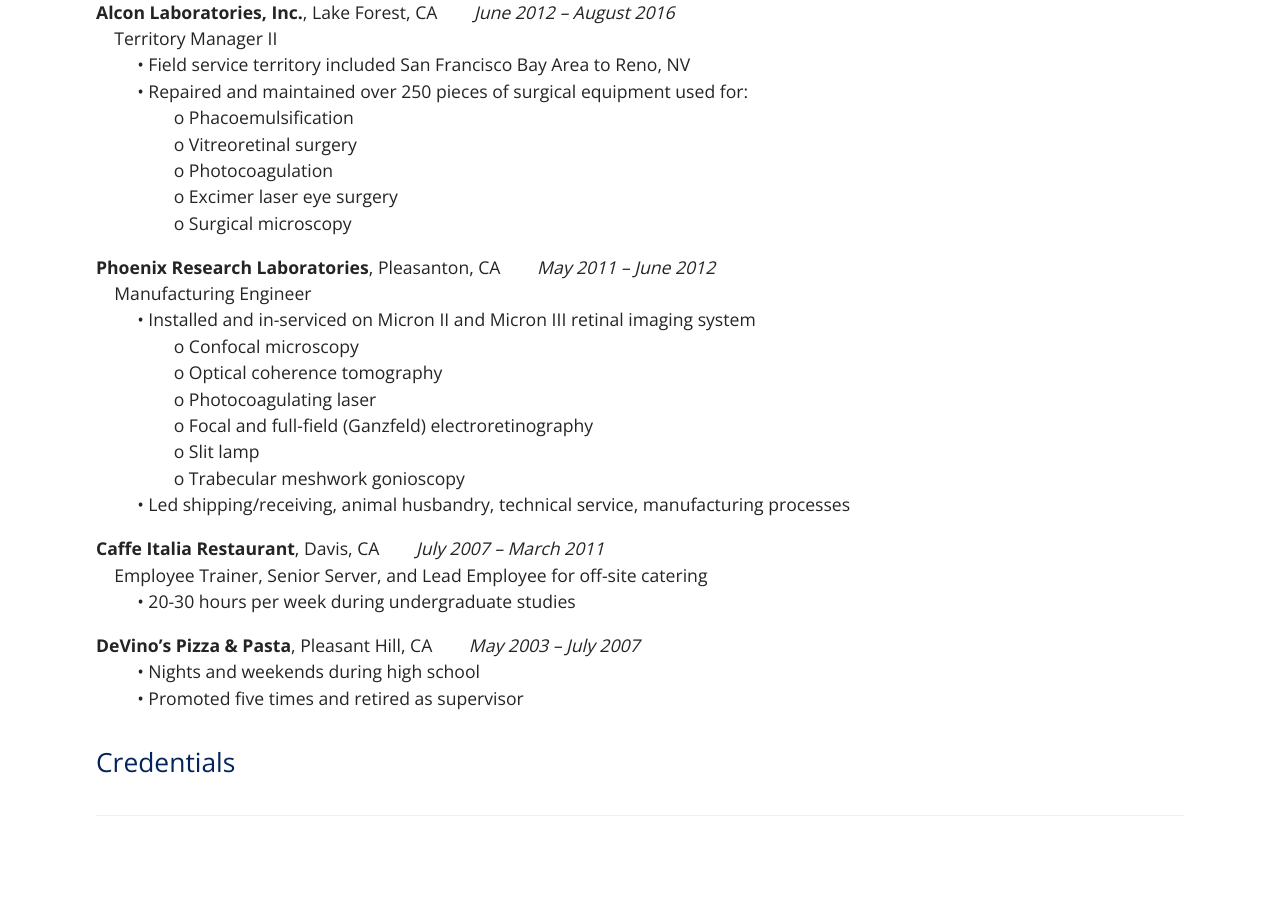
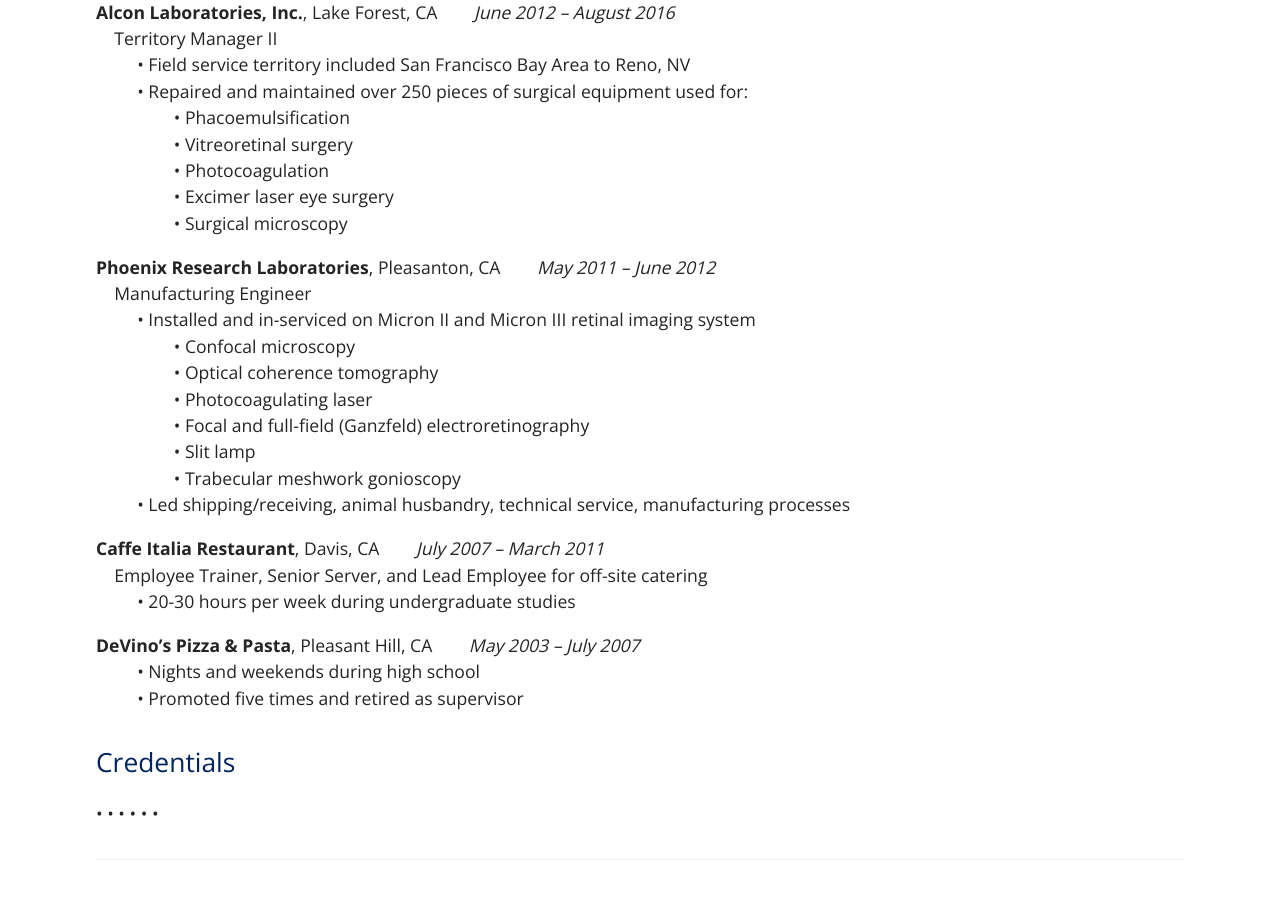
Before and after one commit to jopeo/joepo, a Jekyll site: the page built from index.md, in a window 1280 px wide and 1400 px high, scrolled down 1087 px. Shown: the part 476-1375 px from the top of the window. Built offline with Jekyll 4.4.1, drawn with Linux system fonts in a browser that asks for light colours.

Commit message:
09072022 1242

```diff
--- a/index.md
+++ b/index.md
@@ -44,22 +44,22 @@ Here is my [LinkedIn page](https://www.linkedin.com/in/joseph-policarpio){:targe
 <br>&nbsp;&nbsp;&nbsp;&nbsp;Territory Manager II
 <br>&nbsp;&nbsp;&nbsp;&nbsp;&nbsp;&nbsp;&nbsp;&nbsp; • Field service territory included San Francisco Bay Area to Reno, NV
 <br>&nbsp;&nbsp;&nbsp;&nbsp;&nbsp;&nbsp;&nbsp;&nbsp; • Repaired and maintained over 250 pieces of surgical equipment used for:
-<br>&nbsp;&nbsp;&nbsp;&nbsp;&nbsp;&nbsp;&nbsp;&nbsp;&nbsp;&nbsp;&nbsp;&nbsp;&nbsp;&nbsp;&nbsp;&nbsp; o Phacoemulsification
-<br>&nbsp;&nbsp;&nbsp;&nbsp;&nbsp;&nbsp;&nbsp;&nbsp;&nbsp;&nbsp;&nbsp;&nbsp;&nbsp;&nbsp;&nbsp;&nbsp; o Vitreoretinal surgery
-<br>&nbsp;&nbsp;&nbsp;&nbsp;&nbsp;&nbsp;&nbsp;&nbsp;&nbsp;&nbsp;&nbsp;&nbsp;&nbsp;&nbsp;&nbsp;&nbsp; o Photocoagulation
-<br>&nbsp;&nbsp;&nbsp;&nbsp;&nbsp;&nbsp;&nbsp;&nbsp;&nbsp;&nbsp;&nbsp;&nbsp;&nbsp;&nbsp;&nbsp;&nbsp; o Excimer laser eye surgery
-<br>&nbsp;&nbsp;&nbsp;&nbsp;&nbsp;&nbsp;&nbsp;&nbsp;&nbsp;&nbsp;&nbsp;&nbsp;&nbsp;&nbsp;&nbsp;&nbsp; o Surgical microscopy
+<br>&nbsp;&nbsp;&nbsp;&nbsp;&nbsp;&nbsp;&nbsp;&nbsp;&nbsp;&nbsp;&nbsp;&nbsp;&nbsp;&nbsp;&nbsp;&nbsp; • Phacoemulsification
+<br>&nbsp;&nbsp;&nbsp;&nbsp;&nbsp;&nbsp;&nbsp;&nbsp;&nbsp;&nbsp;&nbsp;&nbsp;&nbsp;&nbsp;&nbsp;&nbsp; • Vitreoretinal surgery
+<br>&nbsp;&nbsp;&nbsp;&nbsp;&nbsp;&nbsp;&nbsp;&nbsp;&nbsp;&nbsp;&nbsp;&nbsp;&nbsp;&nbsp;&nbsp;&nbsp; • Photocoagulation
+<br>&nbsp;&nbsp;&nbsp;&nbsp;&nbsp;&nbsp;&nbsp;&nbsp;&nbsp;&nbsp;&nbsp;&nbsp;&nbsp;&nbsp;&nbsp;&nbsp; • Excimer laser eye surgery
+<br>&nbsp;&nbsp;&nbsp;&nbsp;&nbsp;&nbsp;&nbsp;&nbsp;&nbsp;&nbsp;&nbsp;&nbsp;&nbsp;&nbsp;&nbsp;&nbsp; • Surgical microscopy
 <br>
 
 **Phoenix Research Laboratories**, Pleasanton, CA&nbsp;&nbsp;&nbsp;&nbsp;&nbsp;&nbsp;&nbsp;&nbsp;*May 2011 – June 2012*
 <br>&nbsp;&nbsp;&nbsp;&nbsp;Manufacturing Engineer
 <br>&nbsp;&nbsp;&nbsp;&nbsp;&nbsp;&nbsp;&nbsp;&nbsp; • Installed and in-serviced on Micron II and Micron III retinal imaging system
-<br>&nbsp;&nbsp;&nbsp;&nbsp;&nbsp;&nbsp;&nbsp;&nbsp;&nbsp;&nbsp;&nbsp;&nbsp;&nbsp;&nbsp;&nbsp;&nbsp; o Confocal microscopy
-<br>&nbsp;&nbsp;&nbsp;&nbsp;&nbsp;&nbsp;&nbsp;&nbsp;&nbsp;&nbsp;&nbsp;&nbsp;&nbsp;&nbsp;&nbsp;&nbsp; o Optical coherence tomography
-<br>&nbsp;&nbsp;&nbsp;&nbsp;&nbsp;&nbsp;&nbsp;&nbsp;&nbsp;&nbsp;&nbsp;&nbsp;&nbsp;&nbsp;&nbsp;&nbsp; o Photocoagulating laser
-<br>&nbsp;&nbsp;&nbsp;&nbsp;&nbsp;&nbsp;&nbsp;&nbsp;&nbsp;&nbsp;&nbsp;&nbsp;&nbsp;&nbsp;&nbsp;&nbsp; o Focal and full-field (Ganzfeld) electroretinography
-<br>&nbsp;&nbsp;&nbsp;&nbsp;&nbsp;&nbsp;&nbsp;&nbsp;&nbsp;&nbsp;&nbsp;&nbsp;&nbsp;&nbsp;&nbsp;&nbsp; o Slit lamp
-<br>&nbsp;&nbsp;&nbsp;&nbsp;&nbsp;&nbsp;&nbsp;&nbsp;&nbsp;&nbsp;&nbsp;&nbsp;&nbsp;&nbsp;&nbsp;&nbsp; o Trabecular meshwork gonioscopy
+<br>&nbsp;&nbsp;&nbsp;&nbsp;&nbsp;&nbsp;&nbsp;&nbsp;&nbsp;&nbsp;&nbsp;&nbsp;&nbsp;&nbsp;&nbsp;&nbsp; • Confocal microscopy
+<br>&nbsp;&nbsp;&nbsp;&nbsp;&nbsp;&nbsp;&nbsp;&nbsp;&nbsp;&nbsp;&nbsp;&nbsp;&nbsp;&nbsp;&nbsp;&nbsp; • Optical coherence tomography
+<br>&nbsp;&nbsp;&nbsp;&nbsp;&nbsp;&nbsp;&nbsp;&nbsp;&nbsp;&nbsp;&nbsp;&nbsp;&nbsp;&nbsp;&nbsp;&nbsp; • Photocoagulating laser
+<br>&nbsp;&nbsp;&nbsp;&nbsp;&nbsp;&nbsp;&nbsp;&nbsp;&nbsp;&nbsp;&nbsp;&nbsp;&nbsp;&nbsp;&nbsp;&nbsp; • Focal and full-field (Ganzfeld) electroretinography
+<br>&nbsp;&nbsp;&nbsp;&nbsp;&nbsp;&nbsp;&nbsp;&nbsp;&nbsp;&nbsp;&nbsp;&nbsp;&nbsp;&nbsp;&nbsp;&nbsp; • Slit lamp
+<br>&nbsp;&nbsp;&nbsp;&nbsp;&nbsp;&nbsp;&nbsp;&nbsp;&nbsp;&nbsp;&nbsp;&nbsp;&nbsp;&nbsp;&nbsp;&nbsp; • Trabecular meshwork gonioscopy
 <br>&nbsp;&nbsp;&nbsp;&nbsp;&nbsp;&nbsp;&nbsp;&nbsp; • Led shipping/receiving, animal husbandry, technical service, manufacturing processes
 <br>
 
@@ -77,3 +77,10 @@ Here is my [LinkedIn page](https://www.linkedin.com/in/joseph-policarpio){:targe
 [comment]: <> (<div style="text-align: right">April 2020 – Present</div>)
 
 ## Credentials
+
+•
+•
+•
+•
+•
+•
```
